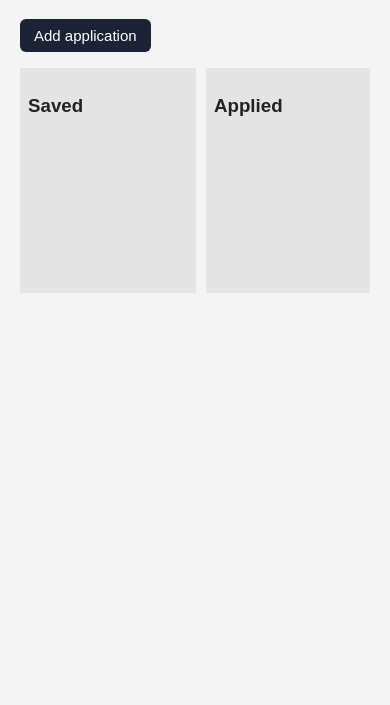
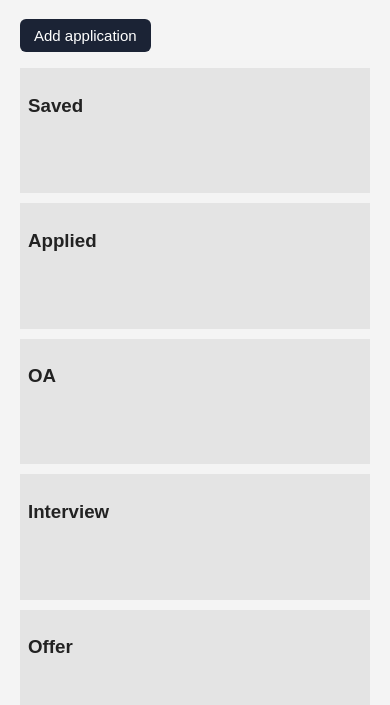
Before and after one commit to milosjarcov/SOEN-287-Tracktern, a website: page private/board.html in a window 390 px wide. Shown: the part 139-844 px from the top of the page. Drawn offline with Linux system fonts and the light colour scheme; no server answers.

Commit message:
Make the board work at phone width

```diff
--- a/public/css/style.css
+++ b/public/css/style.css
@@ -122,3 +122,21 @@ textarea {
 .card button {
   margin: 6px 6px 0 0;
 }
+
+
+/* ---------- Phones ---------- */
+
+@media (max-width: 600px) {
+  /* The columns go one under the other */
+  .board {
+    flex-direction: column;
+  }
+
+  .column {
+    flex: none;
+  }
+
+  .cards {
+    min-height: 50px;
+  }
+}
```
